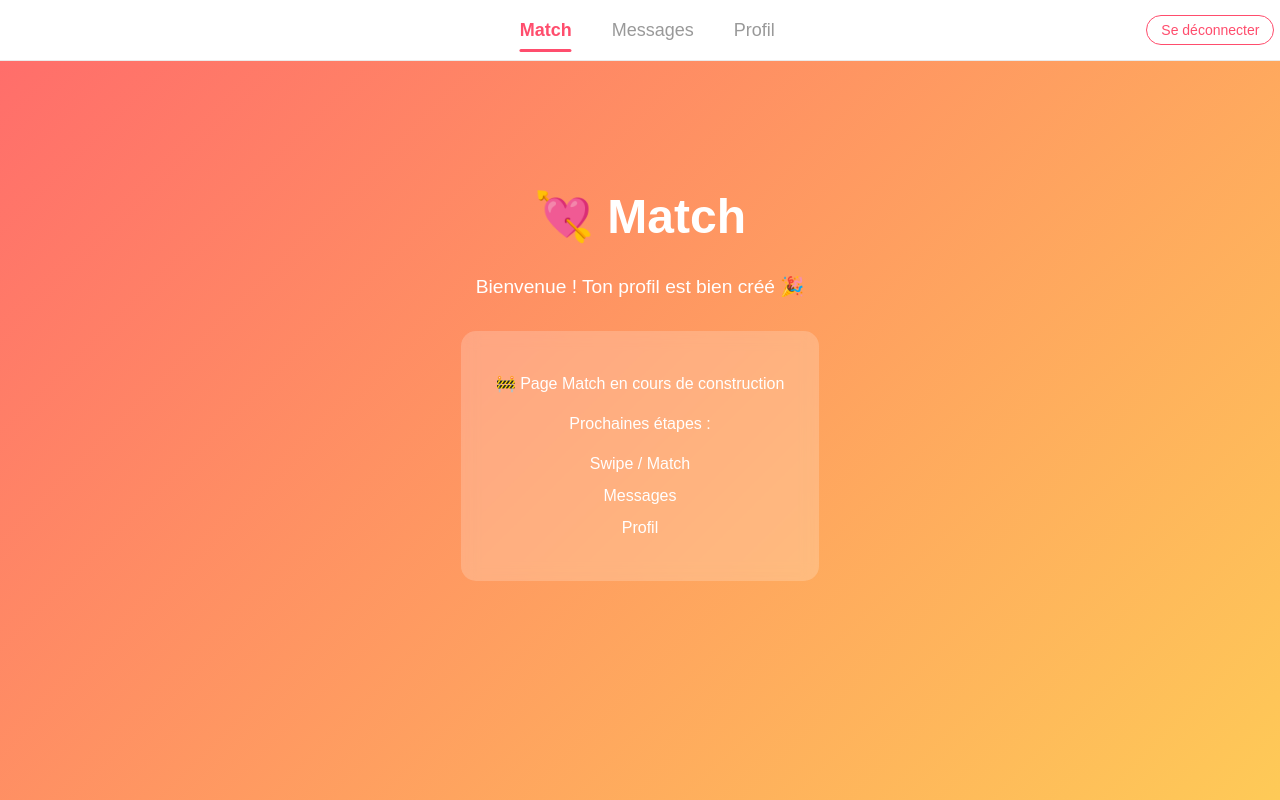
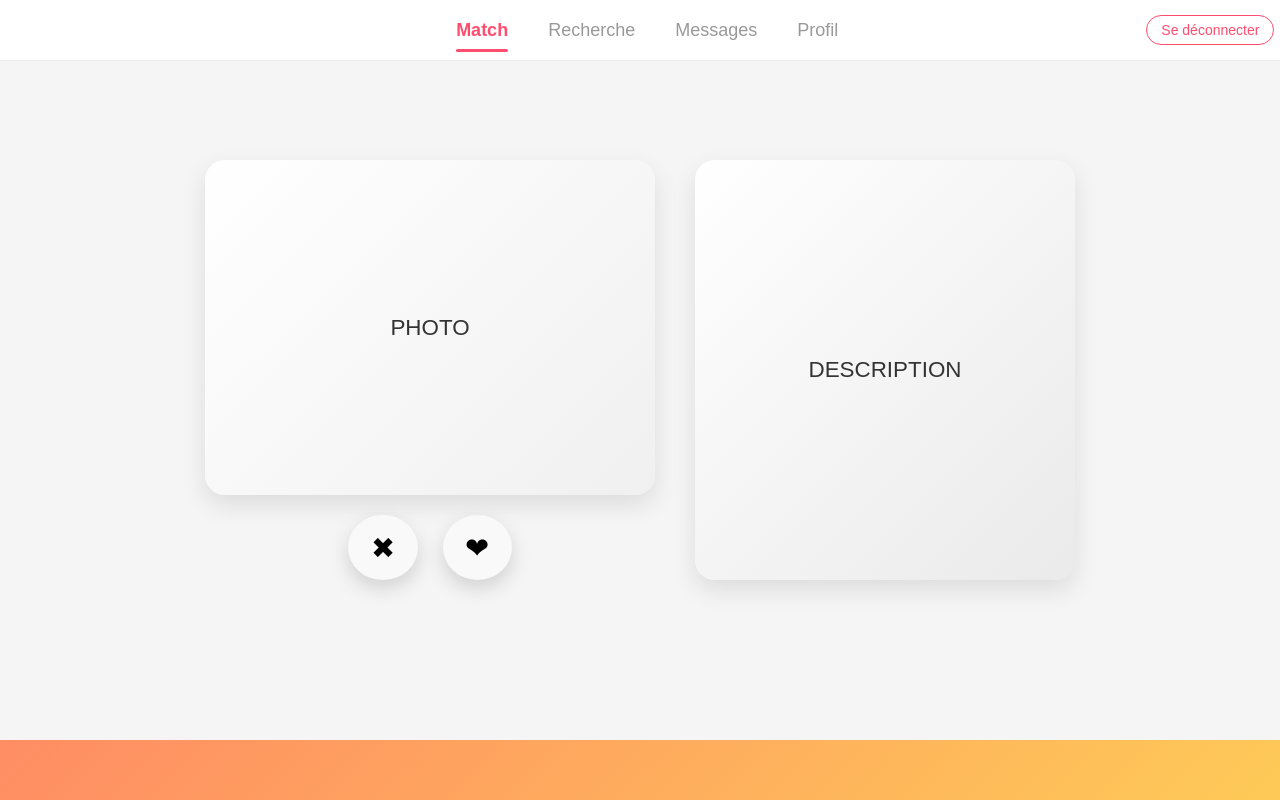
Before and after one commit to S-Stanley/matcha, a React (Vite) app in the folder vite-project/: page /match in a window 1280 px wide. Built offline with nearby package versions, Linux system fonts and the light colour scheme.

Commit message:
feat: Page match

```diff
--- a/vite-project/src/CSS/Match.css
+++ b/vite-project/src/CSS/Match.css
@@ -13,24 +13,69 @@
   flex-direction: column;
   justify-content: center;
   align-items: center;
-  text-align: center;
+  gap: 40px;
+  background: #f5f5f5;
 }
 
-.match-title {
-    font-size: 3rem;
-    margin-bottom: 10px;
+.photo-container {
+  width: 450px;
+  height: 420px;
+  display: flex;
+  flex-direction: column;
+  justify-content: space-between;
 }
 
-.match-subtitle {
-    font-size: 1.2rem;
-    margin-bottom: 30px;
+.profil {
+  min-height: calc(100vh - 60px);
+  display: flex;
+  justify-content: center;
+  align-items: center;
+  gap: 40px;
+  background: #f5f5f5;
 }
 
-.match-card {
-    background: rgba(255, 255, 255, 0.2);
-    padding: 25px 35px;
-    border-radius: 15px;
-    backdrop-filter: blur(8px);
+.match-card-picture {
+  background: white;
+  flex: 1;
+  width: 100%;
+  margin-bottom: 20px;
+  border-radius: 20px;
+  display: flex;
+  justify-content: center;
+  align-items: center;
+  font-size: 1.4rem;
+  font-weight: 500;
+  color: #333;
+  box-shadow: 0 10px 25px rgba(0, 0, 0, 0.1);
+  transition: transform 0.3s ease, box-shadow 0.3s ease;
+}
+
+.match-card-description {
+  background: white;
+  width: 380px;
+  height: 420px;
+  border-radius: 20px;
+  display: flex;
+  justify-content: center;
+  align-items: center;
+  font-size: 1.4rem;
+  font-weight: 500;
+  color: #333;
+  box-shadow: 0 10px 25px rgba(0, 0, 0, 0.1);
+  transition: transform 0.3s ease, box-shadow 0.3s ease;
+}
+
+.match-card-picture:hover {
+  transform: translateY(-8px);
+  box-shadow: 0 15px 35px rgba(0, 0, 0, 0.15);
+}
+
+.match-card-picture {
+  background: linear-gradient(135deg, #ffffff, #f0f0f0);
+}
+
+.match-card-description {
+  background: linear-gradient(135deg, #ffffff, #eaeaea);
 }
 
 .match-card ul {
@@ -41,8 +86,29 @@
 .match-card li {
     margin: 8px 0;
 }
+
+.match-actions {
+  display: flex;
+  justify-content: center;
+  gap: 25px;
+}
+
+.icon-btn {
+  width: 65px;
+  height: 65px;
+  border-radius: 50%;
+  border: none;
+  font-size: 1.8rem;
+  cursor: pointer;
+  font-weight: bold;
+  display: flex;
+  justify-content: center;
+  align-items: center;
+  box-shadow: 0 8px 20px rgba(0, 0, 0, 0.15);
+  transition: transform 0.2s ease, box-shadow 0.2s ease;
+}
+
  /* :::::::::::::::::::::::::::::::::::::::: */
-
 
  .top-bar {
   position: fixed;
--- a/vite-project/src/pages/CompleteProfile.jsx
+++ b/vite-project/src/pages/CompleteProfile.jsx
@@ -75,7 +75,7 @@ function CompleteProfile() {
   // --- CONFIRMATION FINALE ---
   const confirmProfile = () => {
     console.log("Profil final :", answers);
-    navigate("/home", { replace: true });
+    navigate("/match", { replace: true });
   };
 
 
--- a/vite-project/src/pages/Match.jsx
+++ b/vite-project/src/pages/Match.jsx
@@ -15,28 +15,28 @@ function Match() {
   <div className="top-bar">
     <div className="top-center">
       <span className="top-item active">Match</span>
+      <span className="top-item">Recherche</span>
       <span className="top-item">Messages</span>
       <span className="top-item">Profil</span>
     </div>
       <button className="logout-button">Se déconnecter</button>
   </div>
+    <div className="match-content">
+      <div className="profil">
+        <div className="photo-container">
+          <div className="match-card-picture">
+            <p>PHOTO</p>
+          </div>
 
-    {/* 🎯 Contenu centré */}
-    <div className="match-content">
-      <h1 className="match-title">💘 Match</h1>
+          <div className="match-actions">
+            <button className="icon-btn pass">✖</button>
+            <button className="icon-btn match">❤</button>
+          </div>
+        </div>
 
-      <p className="match-subtitle">
-        Bienvenue ! Ton profil est bien créé 🎉
-      </p>
-
-      <div className="match-card">
-        <p>🚧 Page Match en cours de construction</p>
-        <p>Prochaines étapes :</p>
-        <ul>
-          <li>Swipe / Match</li>
-          <li>Messages</li>
-          <li>Profil</li>
-        </ul>
+        <div className="match-card-description">
+          <p>DESCRIPTION</p>
+        </div>
       </div>
     </div>
   </div>
```
